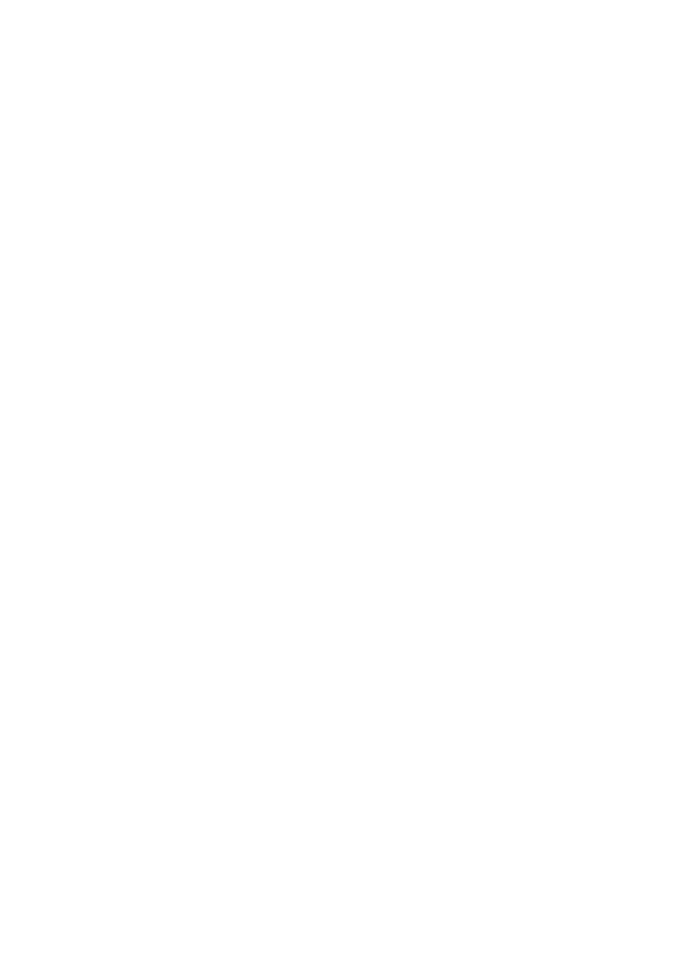
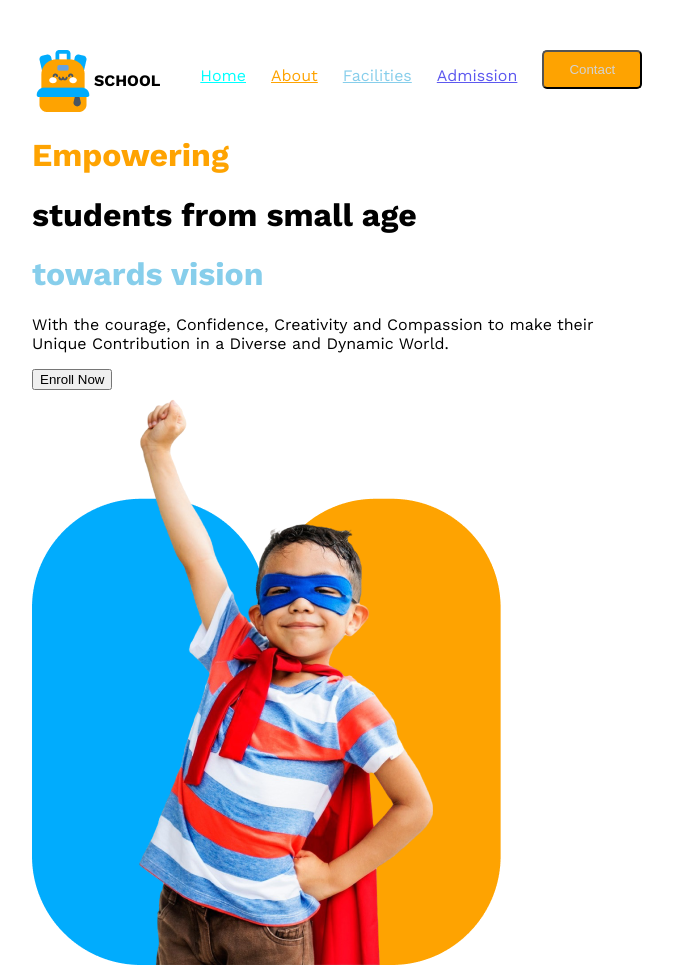
Before and after one commit to ZubaeIslam/Kids-School, a plain HTML site: page index.html in a window 1280 px wide. Shown: the whole page, without its empty margins (318-991 px from the left). Before the commit the page ends 800 px from the top, so only its background shows below. Drawn offline with nearby package versions, Linux system fonts and the light colour scheme.

Commit message:
header and nav is ok

```diff
--- a/index.html
+++ b/index.html
@@ -6,8 +6,49 @@
     <title>Kids School </title>
     <link rel="stylesheet" href="style/school.css">
 </head>
+<body class="work-sans-font ">
+    <header>
+    <div class="display-flex">
 
-<body>
+        <nav class="navber  display-flex ">
+           <div class="display-flex">
+            <small><img src="assets/logo.png" alt=""></small>
+            <h4>SCHOOL</h4>
+           </div>
+            <ul class="nav-links display-flex">
+                    <li class="nav-item"><a href="" class="nav-link text-aqua">Home</a></li>
+                    <li class="nav-item"><a href="" class="nav-link text-orange">About</a></li>
+                    <li class="nav-item"><a href="" class="nav-link text-Sky-Blue">Facilities</a></li>
+                    <li class="nav-item"><a href="" class="nav-link text-5D58EF">Admission</a></li>
+            </ul>
+            <div>
+                <button class="btn">Contact</button>
+            </div>
+        </nav>
+    </div>
+    <div>
+        <div>
+            <h1 class="text-orange">Empowering</h1>
+            <h1>students from small age</h1>
+            <h1 class="text-Sky-Blue">towards vision</h1>
+        </div>
+        <div>
+            <p>With the courage, Confidence, Creativity and Compassion to make their Unique Contribution in a Diverse and Dynamic World.</p>
+        </div>
+        <div>
+            <button class="butn">Enroll Now</button>
+        </div>
+
+        <img src="assets/hero-kids.png" alt="">
+
+    </div>
+    </header>
+    <main>
+
+    </main>
+    <footer>
+
+    </footer>
 
 </body>
 </html>
--- a/style/school.css
+++ b/style/school.css
@@ -0,0 +1,48 @@
+@import url('https://fonts.googleapis.com/css2?family=Work+Sans:ital,wght@0,100..900;1,100..900&display=swap');
+.work-sans-font {
+  font-family: "Work Sans", serif;
+  font-optical-sizing: auto;
+  font-weight:400;
+  font-style: normal;
+  margin: 50px 350px;
+}
+/* .vision{
+    margin: 50px 350px;
+} */
+.display-flex{
+    display:flex;
+
+}
+.text-aqua{
+    color:aqua;
+}
+.text-orange{
+    color:#FEA301;
+}
+.text-Sky-Blue{
+   color: skyblue;
+}
+.text-5D58EF{
+    color:#5D58EF;
+}
+.nav-item{
+    list-style: none;
+    margin-right: 25px;
+}
+.nav-links {
+    text-decoration: none;
+}
+.btn{
+    border-radius: 5px;
+    background-color: #FEA301;
+    color:lightgrey;
+    padding: 10px 25px;
+}
+.btn:hover{
+    background-color: #FEA301;
+    color: #fff;
+}
+.navber{
+    justify-content: space-between;
+    width: 100%;
+}
```
